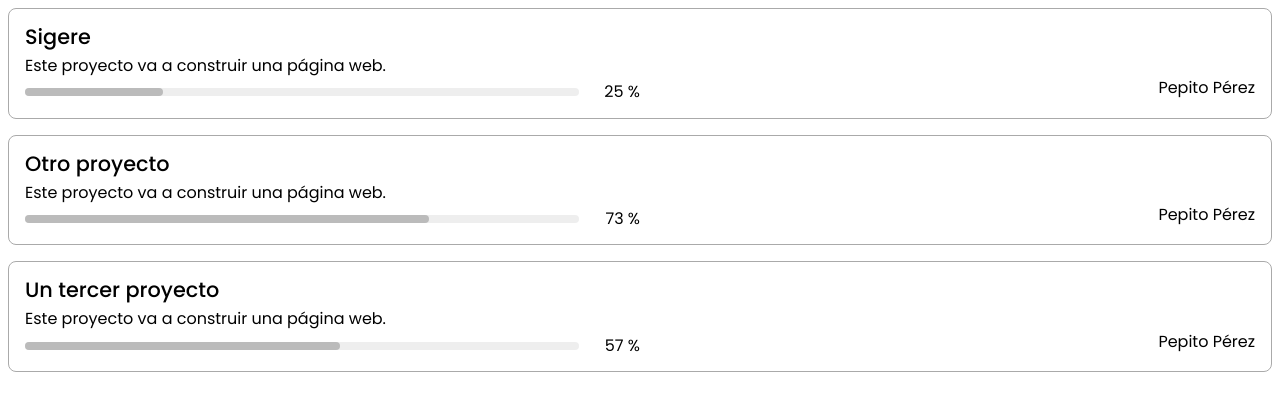
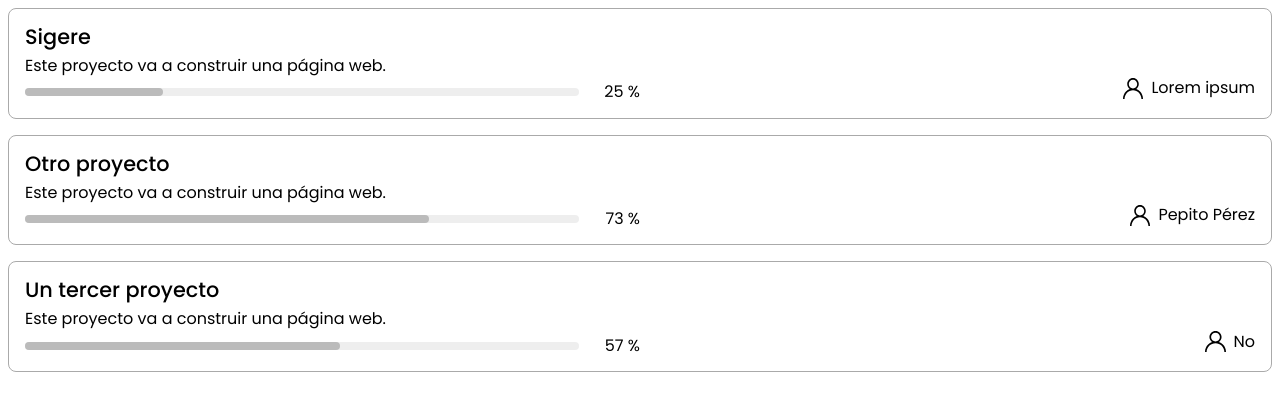
Before and after one commit to paladinescamila/SIGERE, a React (Create React App) app: page / in a window 1280 px wide. Shown: the top 410 px of the page. Built offline with nearby package versions, Linux system fonts and the light colour scheme.

Commit message:
Add admin icon to project card

```diff
--- a/src/components/ProjectItem.jsx
+++ b/src/components/ProjectItem.jsx
@@ -1,5 +1,6 @@
 import React from 'react';
 import '../css/ProjectItem.css';
+import adminIcon from '../img/admin.svg';
 
 export default function ProjectItem({project}) {
 
@@ -8,13 +9,16 @@ export default function ProjectItem({project}) {
             <p className="project-card-name">{project.name}</p>
             <p className="project-card-description">{project.description}</p>
             <div className="progress-bar-and-admin">
-                <div>
+                <div className="progress-bar">
                     <div className="project-progress-bar">
                         <div style={{width: project.progress + "%"}}className="project-progress"></div>
                     </div>
                     <p className="progress-number">{project.progress} %</p>
                 </div>
-                <p>{project.admin}</p>
+                <div className="admin-card">
+                    <img src={adminIcon} alt="Project admin"></img>
+                    <p>{project.admin}</p>
+                </div>
             </div>
         </li>
     )
--- a/src/css/ProjectItem.css
+++ b/src/css/ProjectItem.css
@@ -25,7 +25,7 @@
     align-items: center;
 }
 
-.progress-bar-and-admin > div{
+.progress-bar{
     width: 50%;
     display: flex;
     align-items: center;
@@ -46,3 +46,16 @@
     height: 100%;
     border-radius: 0.5em;
 }
+
+.admin-card{
+    display: flex;
+    justify-content: flex-end;
+    align-items: center;
+    width: 25%;
+    height: 1.3em;
+}
+
+.admin-card img{
+    height: 100%;
+    margin: 0 0.5em 0 0;
+}
--- a/src/data/projectsData.js
+++ b/src/data/projectsData.js
@@ -5,7 +5,7 @@ const projects = [
         description: "Este proyecto va a construir una página web.",
         version: "5",
         progress: 25,
-        admin: "Pepito Pérez"
+        admin: "Lorem ipsum"
     },
     {
         id: "Project-002",
@@ -21,7 +21,7 @@ const projects = [
         description: "Este proyecto va a construir una página web.",
         version: "5",
         progress: 57,
-        admin: "Pepito Pérez"
+        admin: "No"
     },
 ];
 
```
Also changed, not shown: src/img/admin.svg (added).
